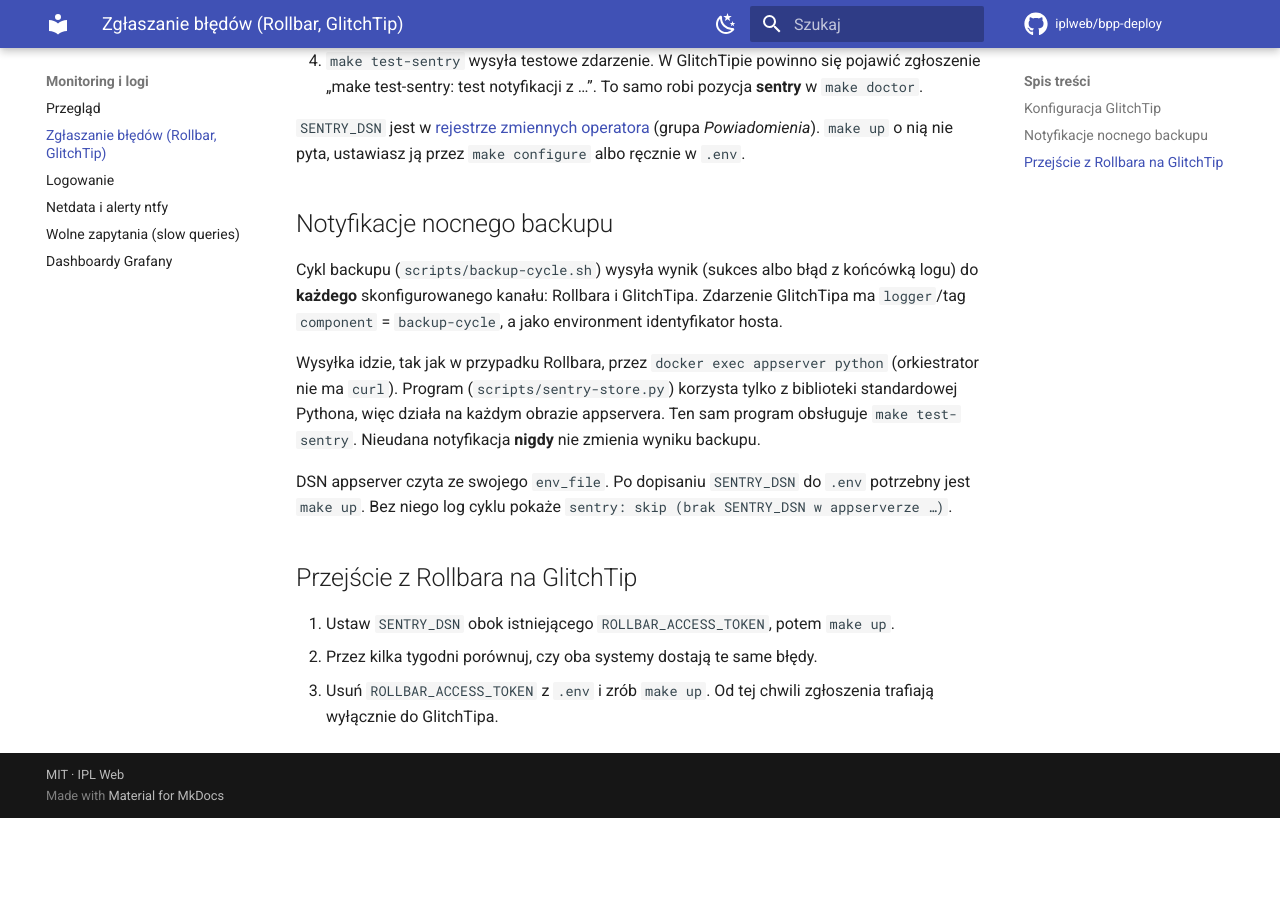
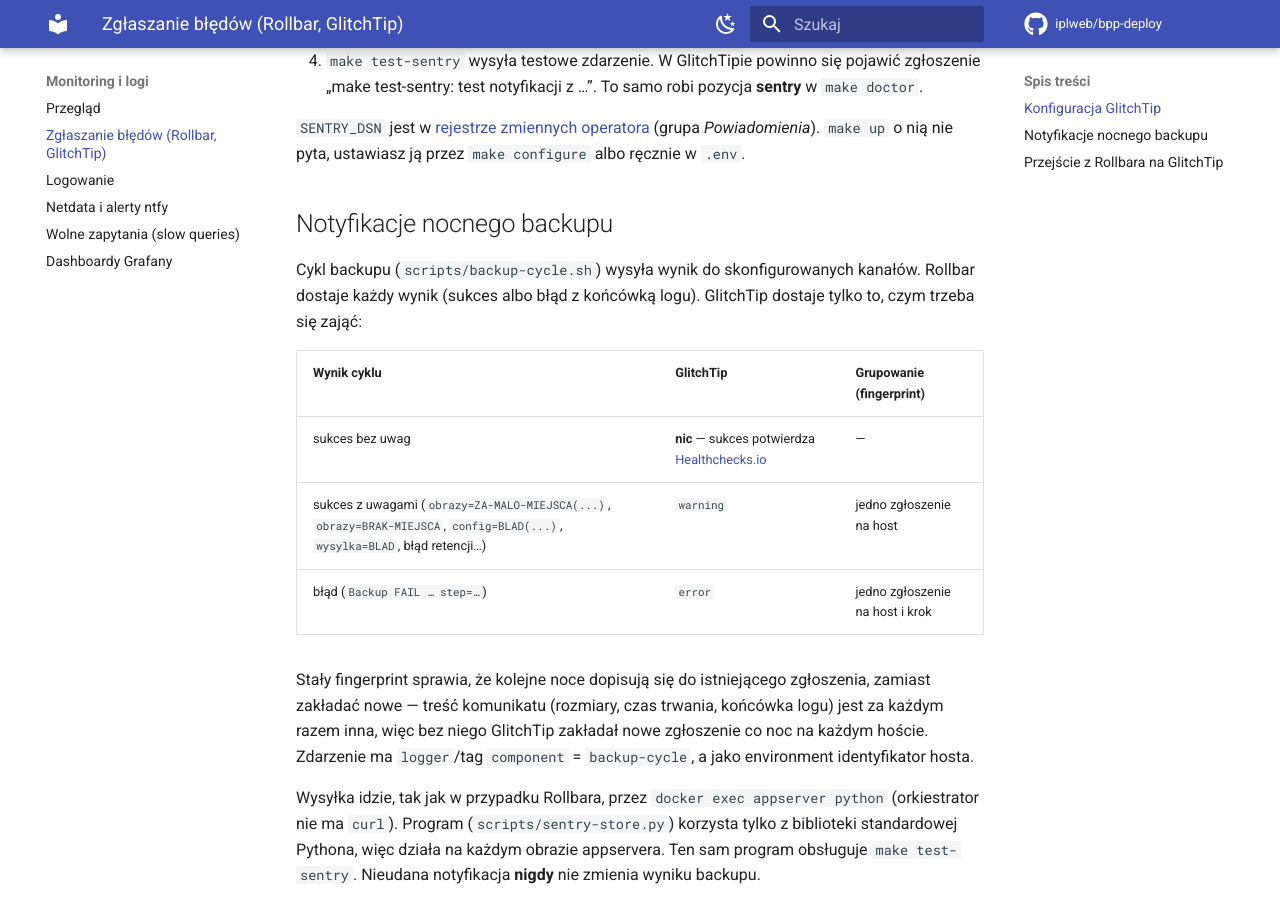
Before and after one commit to iplweb/bpp-deploy, an MkDocs documentation site: the page built from docs/monitoring/bledy-aplikacji.md, in a window 1280 px wide and 900 px high, scrolled down 991 px. Built offline with MkDocs 1.6.1 and Material for MkDocs 9.7.7, drawn with Linux system fonts in a browser that asks for light colours; comment, search, counter and statistics services are not loaded; before the commit the page ends 1809 px from its top, so only the background shows below that.

Commit message:
Archiwum obrazów: szacunek miejsca po unikalnych warstwach, rotacja przed 2c, GlitchTip bez zgłoszeń przy sukcesie
1. images-archive.sh szacował miejsce sumą `.Size` obrazów, choć archiwum to
   jeden `docker save` i wspólne warstwy trafiają do niego raz. Pięć obrazów
   iplweb/bpp_* po ~1 GB dawało szacunek ~8,6 GiB przy realnych ~4,7 GiB,
   więc rezerwa dysku co noc pomijała archiwum (obrazy=ZA-MALO-MIEJSCA).
   Teraz liczone są unikalne warstwy (RootFS.Layers sparowane z `docker
   history`, rozmiar przed kompresją) + 10% zapasu; obraz, którego nie da się
   sparować, wchodzi całym `.Size` jak dawniej.

2. Lokalna rotacja kopii (krok 3) idzie przed archiwum obrazów (2c), żeby
   rezerwa nie widziała nadmiarowego kompletu db/media/config. Rotacja nadal
   rusza tylko po udanym pg_dump i tarze mediów.

3. Czysty sukces backupu nie trafia już do GlitchTipa (każda noc na każdym
   hoście zakładała nowe zgłoszenie, bo treść niesie rozmiary i czas).
   Sukces z uwagami (ZA-MALO-MIEJSCA, BLAD, BRAK-MOUNTU...) idzie jako
   warning, błąd jako error - oba ze stałym fingerprintem (per host, dla
   błędów także per krok). Rollbar i Healthchecks bez zmian.

Testy: nowe przypadki w test-images.sh (8c) i test-rclone.sh (8b, 12),
mutacyjnie sprawdzone na starej wersji skryptów.

Co-Authored-By: Claude Opus 5.5 <noreply@anthropic.com>

```diff
--- a/docs/monitoring/bledy-aplikacji.md
+++ b/docs/monitoring/bledy-aplikacji.md
@@ -42,10 +42,21 @@ każdy błąd trafia wtedy do obu systemów. Służy to do okresu przejściowego
 
 ## Notyfikacje nocnego backupu
 
-Cykl backupu (`scripts/backup-cycle.sh`) wysyła wynik (sukces albo błąd z końcówką
-logu) do **każdego** skonfigurowanego kanału: Rollbara i GlitchTipa. Zdarzenie
-GlitchTipa ma `logger`/tag `component` = `backup-cycle`, a jako environment
-identyfikator hosta.
+Cykl backupu (`scripts/backup-cycle.sh`) wysyła wynik do skonfigurowanych
+kanałów. Rollbar dostaje każdy wynik (sukces albo błąd z końcówką logu).
+GlitchTip dostaje tylko to, czym trzeba się zająć:
+
+| Wynik cyklu | GlitchTip | Grupowanie (fingerprint) |
+|---|---|---|
+| sukces bez uwag | **nic** — sukces potwierdza [Healthchecks.io](../eksploatacja/backup-i-rclone.md#monitoring-backupu-healthchecksio) | — |
+| sukces z uwagami (`obrazy=ZA-MALO-MIEJSCA(...)`, `obrazy=BRAK-MIEJSCA`, `config=BLAD(...)`, `wysylka=BLAD`, błąd retencji…) | `warning` | jedno zgłoszenie na host |
+| błąd (`Backup FAIL … step=…`) | `error` | jedno zgłoszenie na host i krok |
+
+Stały fingerprint sprawia, że kolejne noce dopisują się do istniejącego
+zgłoszenia, zamiast zakładać nowe — treść komunikatu (rozmiary, czas trwania,
+końcówka logu) jest za każdym razem inna, więc bez niego GlitchTip zakładał
+nowe zgłoszenie co noc na każdym hoście. Zdarzenie ma `logger`/tag
+`component` = `backup-cycle`, a jako environment identyfikator hosta.
 
 Wysyłka idzie, tak jak w przypadku Rollbara, przez `docker exec appserver python`
 (orkiestrator nie ma `curl`). Program (`scripts/sentry-store.py`) korzysta tylko
```
Also changed, not shown: CLAUDE.md (+14 -3 lines), docs/eksploatacja/backup-i-rclone.md (+14 -6 lines), 5 other files.
